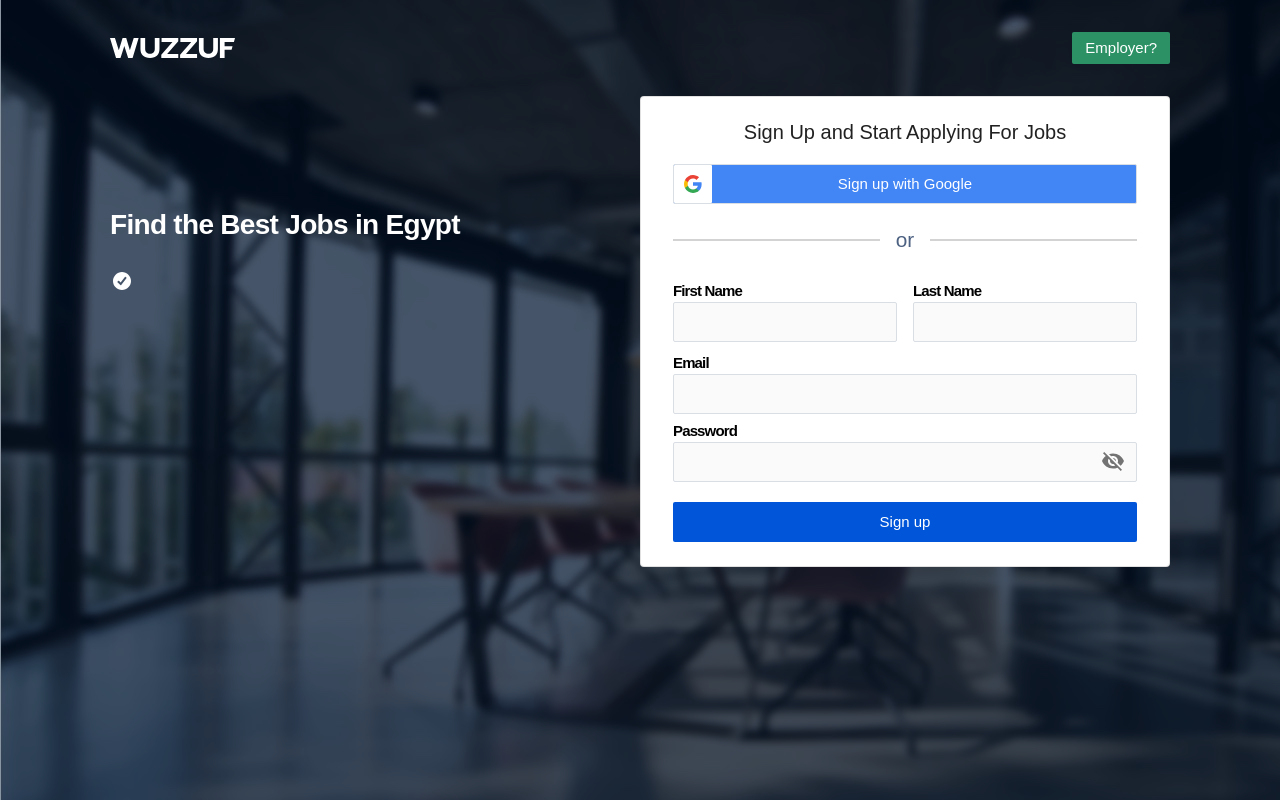
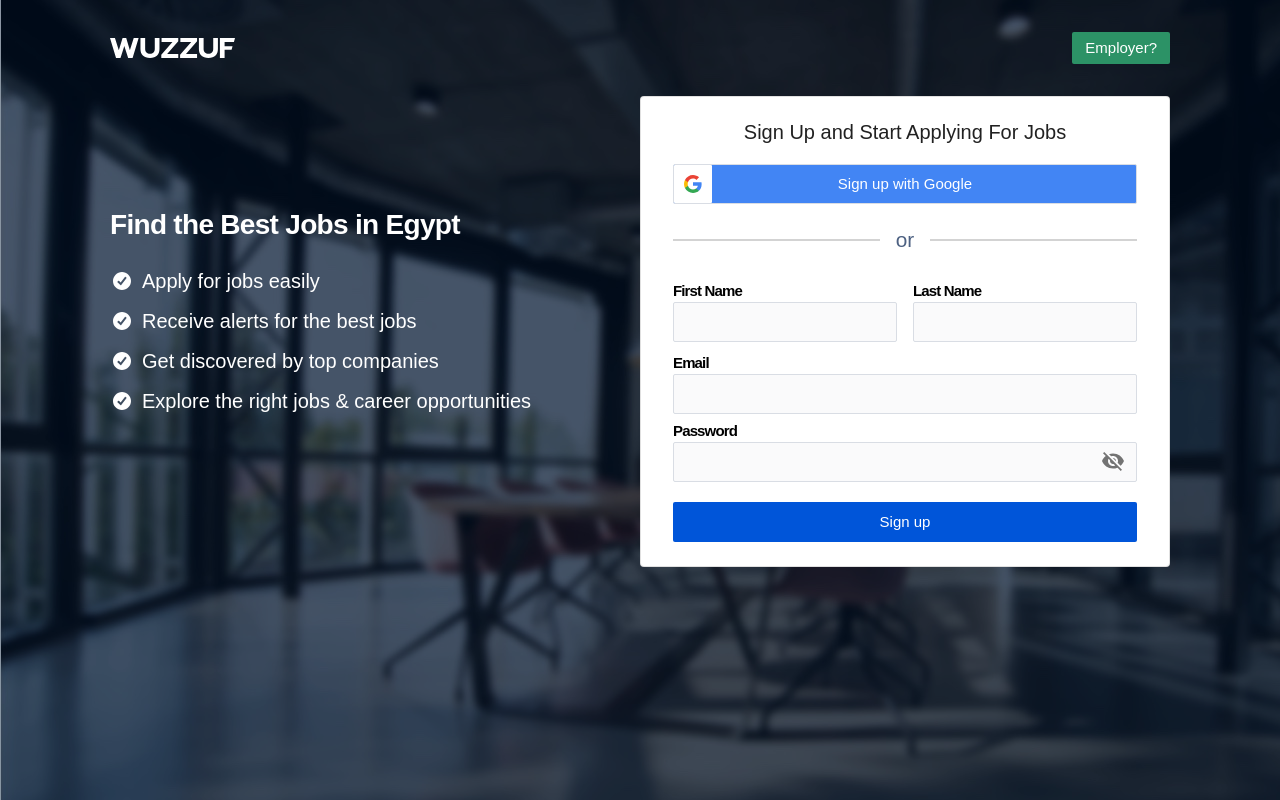
Before and after one commit to AmrAhmedA/Wuzzuf-Register, a React (Create React App) app: page / in a window 1280 px wide. Built offline with nearby package versions, Linux system fonts and the light colour scheme.

Commit message:
Map over description items

```diff
--- a/src/component/register/description.jsx
+++ b/src/component/register/description.jsx
@@ -13,8 +13,31 @@
     color: "white",
     margin: "24px 0",
   },
+  descriptionItem: {
+    color: "#ffffff",
+    fontSize: "20px",
+    display: "flex",
+    alignItems: "center",
+    marginBottom: "16px",
+  },
 }));
+const CheckMark = () => {
+  return (
+    <svg width="24" height="24" preserveAspectRatio="none" viewBox="0 0 24 24">
+      <path
+        fill="#ffffff"
+        d="M5.612 5.652C7.379 3.884 9.509 3 12 3s4.614.877 6.368 2.632C20.123 7.386 21 9.509 21 12c0 2.491-.877 4.614-2.632 6.368C16.614 20.123 14.491 21 12 21c-2.491 0-4.614-.877-6.368-2.632C3.877 16.614 3 14.491 3 12c0-2.491.87-4.607 2.612-6.348zM16.62 8.987c.026-.027.04-.067.04-.12 0-.081-.014-.135-.04-.162l-1.246-.964c-.027-.027-.08-.04-.16-.04-.054 0-.094.013-.121.04l-4.46 5.746a935.15 935.15 0 0 1-1.808-1.728c-.08-.08-.16-.12-.241-.12-.027 0-.08.04-.16.12l-1.046 1.045c-.026.026-.04.08-.04.16 0 .054.014.094.04.12l.08.041a3364.35 3364.35 0 0 1 3.175 3.054c.08.08.147.12.2.12.054 0 .121-.04.202-.12l5.585-7.192z"
+      ></path>
+    </svg>
+  );
+};
 
+const items = [
+  "Apply for jobs easily",
+  "Receive alerts for the best jobs",
+  "Get discovered by top companies",
+  "Explore the right jobs & career opportunities",
+];
 const DescriptionContainer = () => {
   const classes = useStyles();
   return (
@@ -27,19 +50,23 @@
     >
       <h3 className={classes.descriptionHeader}>Find the Best Jobs in Egypt</h3>
       <ul>
-        <li>
-          <svg
-            width="24"
-            height="24"
-            preserveAspectRatio="none"
-            viewBox="0 0 24 24"
-          >
-            <path
-              fill="#ffffff"
-              d="M5.612 5.652C7.379 3.884 9.509 3 12 3s4.614.877 6.368 2.632C20.123 7.386 21 9.509 21 12c0 2.491-.877 4.614-2.632 6.368C16.614 20.123 14.491 21 12 21c-2.491 0-4.614-.877-6.368-2.632C3.877 16.614 3 14.491 3 12c0-2.491.87-4.607 2.612-6.348zM16.62 8.987c.026-.027.04-.067.04-.12 0-.081-.014-.135-.04-.162l-1.246-.964c-.027-.027-.08-.04-.16-.04-.054 0-.094.013-.121.04l-4.46 5.746a935.15 935.15 0 0 1-1.808-1.728c-.08-.08-.16-.12-.241-.12-.027 0-.08.04-.16.12l-1.046 1.045c-.026.026-.04.08-.04.16 0 .054.014.094.04.12l.08.041a3364.35 3364.35 0 0 1 3.175 3.054c.08.08.147.12.2.12.054 0 .121-.04.202-.12l5.585-7.192z"
-            ></path>
-          </svg>
-        </li>
+        {items.map((d, n) => (
+          <li className={classes.descriptionItem}>
+            <i
+              style={{
+                display: "inline-flex",
+                lineHeight: "1em",
+                width: "24px",
+                height: "24px",
+                marginRight: "8px",
+              }}
+              key={n}
+            >
+              <CheckMark />
+            </i>
+            {d}
+          </li>
+        ))}
       </ul>
     </Grid>
   );
```
